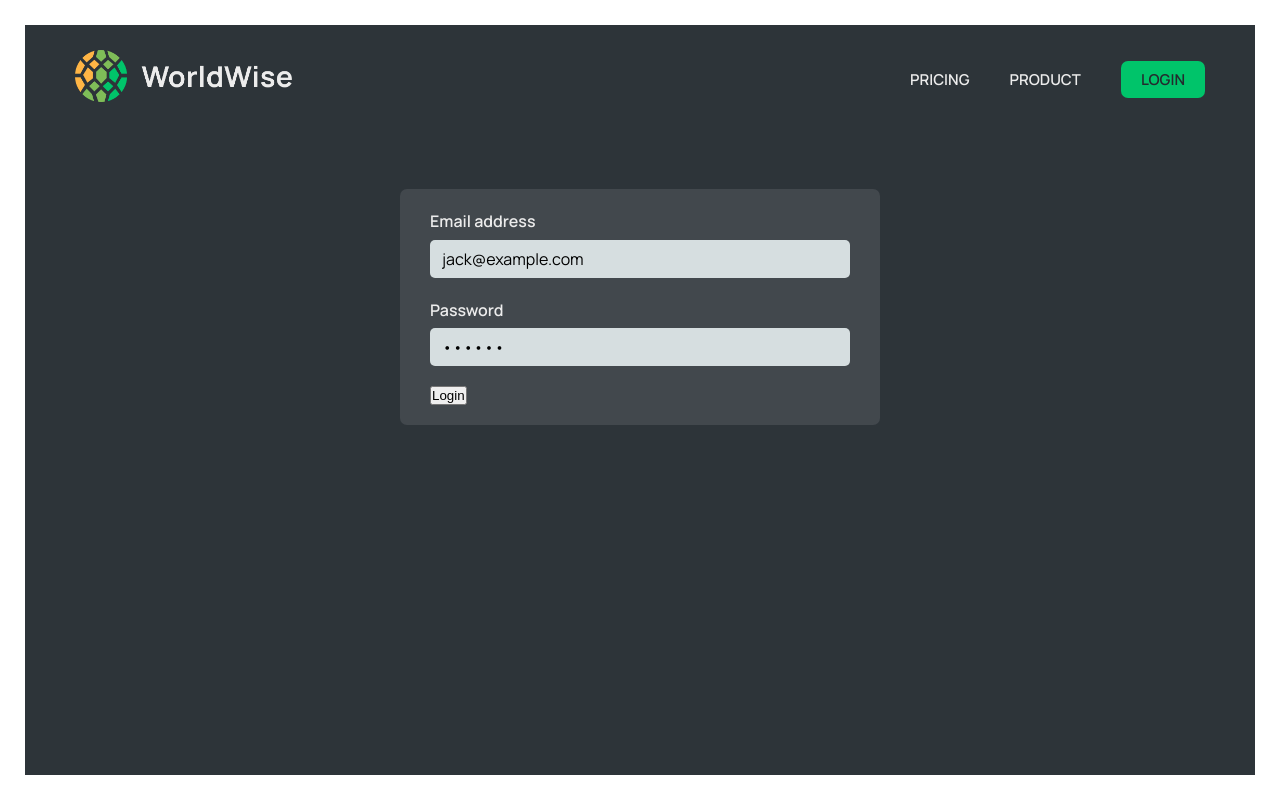
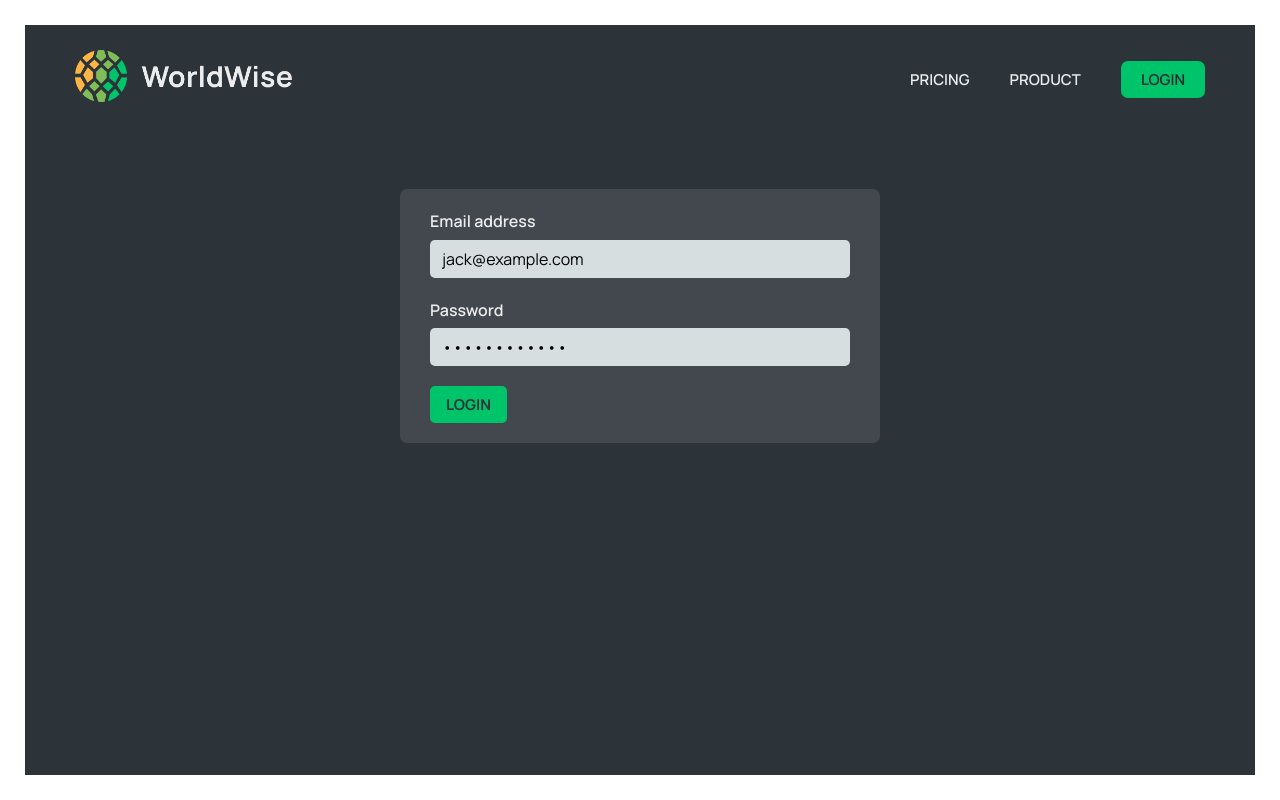
Before and after one commit to hatim77100/react-worldwise, a React (Vite) app: page /login in a window 1280 px wide. Built offline with nearby package versions, Linux system fonts and the light colour scheme; data requests are answered from the project's data file.

Commit message:
🔒️ add logic authentification

```diff
--- a/src/pages/Login.jsx
+++ b/src/pages/Login.jsx
@@ -1,16 +1,35 @@
-import { useState } from "react";
+import { useEffect, useState } from "react";
 import styles from "./Login.module.css";
 import PageNav from "../components/PageNav";
+import Button from "../components/Button";
+import { useAuth } from "../contexts/FakeAuthContext";
+import { useNavigate } from "react-router-dom";
 
 export default function Login() {
   // PRE-FILL FOR DEV PURPOSES
   const [email, setEmail] = useState("jack@example.com");
-  const [password, setPassword] = useState("qwerty");
+  const [password, setPassword] = useState("??ujgidsg877");
+
+  const { login, isAuthenticated } = useAuth();
+  const navigate = useNavigate();
+
+  function handleSubmit(e) {
+    e.preventDefault();
+
+    if (email && password) login(email, password);
+  }
+
+  useEffect(
+    function () {
+      if (isAuthenticated) navigate("/app", { replace: true });
+    },
+    [isAuthenticated, navigate]
+  );
 
   return (
     <main className={styles.login}>
       <PageNav />
-      <form className={styles.form}>
+      <form className={styles.form} onSubmit={handleSubmit}>
         <div className={styles.row}>
           <label htmlFor="email">Email address</label>
           <input
@@ -32,7 +51,7 @@ export default function Login() {
         </div>
 
         <div>
-          <button>Login</button>
+          <Button type="primary">Login</Button>
         </div>
       </form>
     </main>
```
